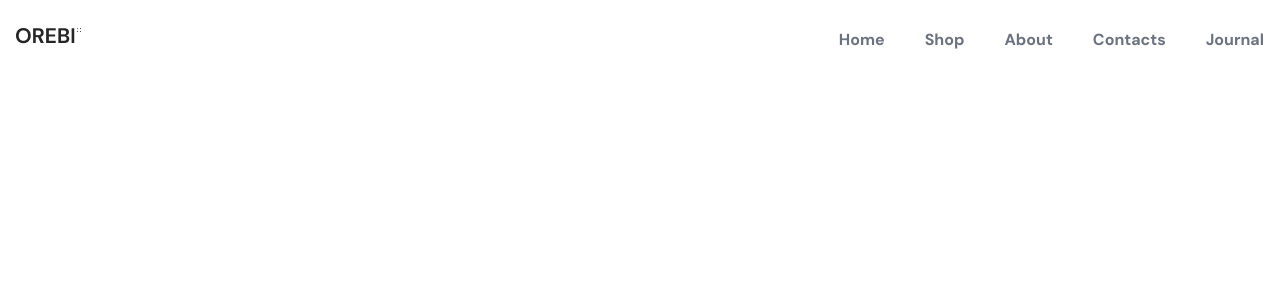
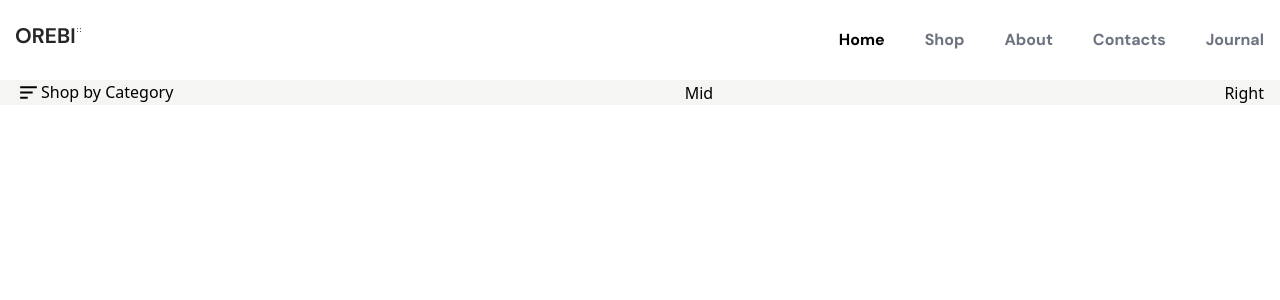
Before and after one commit to smanas1/orebi-ecommerce-frontend, a React (Vite) app: page / in a window 1280 px wide. Shown: the top 300 px of the page. Built offline with nearby package versions, Linux system fonts and the light colour scheme.

Commit message:
dropdown complete

```diff
--- a/package.json
+++ b/package.json
@@ -12,7 +12,8 @@
   "dependencies": {
     "react": "^18.2.0",
     "react-dom": "^18.2.0",
-    "react-icons": "^4.12.0"
+    "react-icons": "^4.12.0",
+    "react-router-dom": "^6.21.1"
   },
   "devDependencies": {
     "@types/react": "^18.2.43",
--- a/src/App.jsx
+++ b/src/App.jsx
@@ -1,13 +1,17 @@
+import { Outlet } from "react-router-dom";
+import Header from "./components/Header";
 import Menu from "./components/Menu";
+import Footer from "./components/Footer";
 
-function App() {
+const App = () => {
   return (
     <>
-      <div className="container">
-        <Menu />
-      </div>
+      <Menu />
+      <Header />
+      <Outlet />
+      <Footer />
     </>
   );
-}
+};
 
 export default App;
--- a/src/Data/menuData.js
+++ b/src/Data/menuData.js
@@ -5,18 +5,45 @@ export const menuData = [
   },
   {
     title: "Shop",
+    link: "/shop",
+  },
+  {
+    title: "About",
+    link: "/about",
+  },
+  {
+    title: "Contacts",
+    link: "/contacts",
+  },
+  {
+    title: "Journal",
+    link: "/journal",
+  },
+];
+
+export const dropdownData = [
+  {
+    title: "Accesories",
     link: "/",
   },
   {
-    title: "About",
+    title: "Furniture",
     link: "/",
   },
   {
-    title: "Contacts",
+    title: "Electronics",
     link: "/",
   },
   {
-    title: "Journal",
+    title: "Clothes",
+    link: "/",
+  },
+  {
+    title: "Bags",
+    link: "/",
+  },
+  {
+    title: "Home appliances",
     link: "/",
   },
 ];
--- /dev/null
+++ b/src/components/Footer.jsx
@@ -0,0 +1,5 @@
+const Footer = () => {
+  return <div></div>;
+};
+
+export default Footer;
--- /dev/null
+++ b/src/components/Header.jsx
@@ -0,0 +1,66 @@
+import Dropdown from "./layout/Dropdown";
+import Flex from "./layout/Flex";
+import { BiMenuAltLeft } from "react-icons/bi";
+import List from "./layout/List";
+import { dropdownData } from "../Data/menuData";
+import ListItems from "./layout/ListItems";
+import { NavLink } from "react-router-dom";
+import { useEffect, useRef, useState } from "react";
+
+const Header = () => {
+  const [show, setShow] = useState(false);
+
+  useEffect(() => {
+    const clickOutside = (e) => {
+      if (dropdownRef.current.contains(e.target)) {
+        setShow(true);
+      } else {
+        setShow(false);
+      }
+    };
+    document.addEventListener("click", clickOutside);
+  });
+  const dropdownRef = useRef(null);
+
+  return (
+    <>
+      <div className="bg-[#F5F5F3]">
+        <Flex className="container justify-between items-center ">
+          <div ref={dropdownRef}>
+            <Dropdown>
+              <Flex className="cursor-pointer">
+                <BiMenuAltLeft size={25} />
+                <h3>Shop by Category</h3>
+              </Flex>
+              {show && (
+                <List className="absolute">
+                  {dropdownData.map((item, i) => (
+                    <ListItems
+                      key={i}
+                      className="bg-[#262626] p-4
+                    border-b border-[#2D2D2D] hover:px-7 transition-all group w-64"
+                    >
+                      <NavLink
+                        to={item.link}
+                        className={`${({ isActive }) =>
+                          isActive
+                            ? "text-black"
+                            : ""} font-DM group-hover:text-white text-[#D8D8D8]`}
+                      >
+                        {item.title}
+                      </NavLink>
+                    </ListItems>
+                  ))}
+                </List>
+              )}
+            </Dropdown>
+          </div>
+          <div>Mid</div>
+          <div>Right</div>
+        </Flex>
+      </div>
+    </>
+  );
+};
+
+export default Header;
--- a/src/components/Menu.jsx
+++ b/src/components/Menu.jsx
@@ -1,22 +1,34 @@
-import { useState } from "react";
+import { useEffect, useRef, useState } from "react";
 import { menuData } from "../Data/menuData";
 import Flex from "./layout/Flex";
 import List from "./layout/List";
 import ListItems from "./layout/ListItems";
 import { HiOutlineMenu } from "react-icons/hi";
 import { AiOutlineClose } from "react-icons/ai";
+import { NavLink } from "react-router-dom";
 
 const Menu = () => {
   const [show, setShow] = useState(false);
-  console.log(show);
+  const ref = useRef(null);
+  useEffect(() => {
+    const clickOutside = (e) => {
+      if (ref.current.contains(e.target)) {
+        setShow(true);
+      } else {
+        setShow(false);
+      }
+    };
+    document.addEventListener("click", clickOutside);
+  });
+
   return (
-    <Flex className=" justify-between py-7">
+    <Flex className="container justify-between py-7">
       <div>
         <img src="/assets/Logo.png" alt="logo" />
       </div>
 
-      <div className="md:hidden">
-        <HiOutlineMenu size={20} onClick={() => setShow(!show)} />
+      <div className="md:hidden" ref={ref}>
+        <HiOutlineMenu size={20} />
         {/* This div show before md */}
         <div
           className={`absolute ${
@@ -26,22 +38,34 @@ const Menu = () => {
         >
           {show && (
             <>
+              <div>
                 <Flex className=" justify-end p-5">
                   <AiOutlineClose
                     size={24}
                     color="#fff"
-                  onClick={() => setShow(!show)}
+                    onClick={() => setShow(false)}
                   />
                 </Flex>
                 <Flex className=" justify-center">
                   <List className="flex  flex-col text-center text-md gap-5 font-bold text-white font-DM mt-[30%] ">
                     {menuData.map((item, i) => (
-                    <ListItems key={i} className="hover:text-black ">
+                      <ListItems
+                        key={i}
+                        className="hover:text-black cursor-pointer"
+                      >
+                        <NavLink
+                          className={({ isActive }) =>
+                            isActive ? "text-black" : ""
+                          }
+                          to={item.link}
+                        >
                           {item.title}
+                        </NavLink>
                       </ListItems>
                     ))}
                   </List>
                 </Flex>
+              </div>
             </>
           )}
         </div>
@@ -51,8 +75,13 @@ const Menu = () => {
       <div className="hidden md:block">
         <List className="flex box-border text-md gap-10 font-bold text-gray-500 font-DM ">
           {menuData.map((item, i) => (
-            <ListItems key={i} className="hover:text-black ">
+            <ListItems key={i} className="hover:text-black cursor-pointer">
+              <NavLink
+                className={({ isActive }) => (isActive ? "text-black" : "")}
+                to={item.link}
+              >
                 {item.title}
+              </NavLink>
             </ListItems>
           ))}
         </List>
--- /dev/null
+++ b/src/components/layout/Dropdown.jsx
@@ -0,0 +1,5 @@
+const Dropdown = ({ children, className }) => {
+  return <div className={className}>{children}</div>;
+};
+
+export default Dropdown;
--- a/src/main.jsx
+++ b/src/main.jsx
@@ -1,5 +1,17 @@
 import ReactDOM from "react-dom/client";
-import App from "./App.jsx";
 import "./index.css";
+import {
+  Route,
+  RouterProvider,
+  createBrowserRouter,
+  createRoutesFromElements,
+} from "react-router-dom";
+import App from "./App";
 
-ReactDOM.createRoot(document.getElementById("root")).render(<App />);
+const router = createBrowserRouter(
+  createRoutesFromElements(<Route path="/" element={<App />}></Route>)
+);
+
+ReactDOM.createRoot(document.getElementById("root")).render(
+  <RouterProvider router={router} />
+);
```
Also changed, not shown: 1 other file (tests, documents, lock files or other folders). Lines whose indentation alone changed are shown as unchanged.
